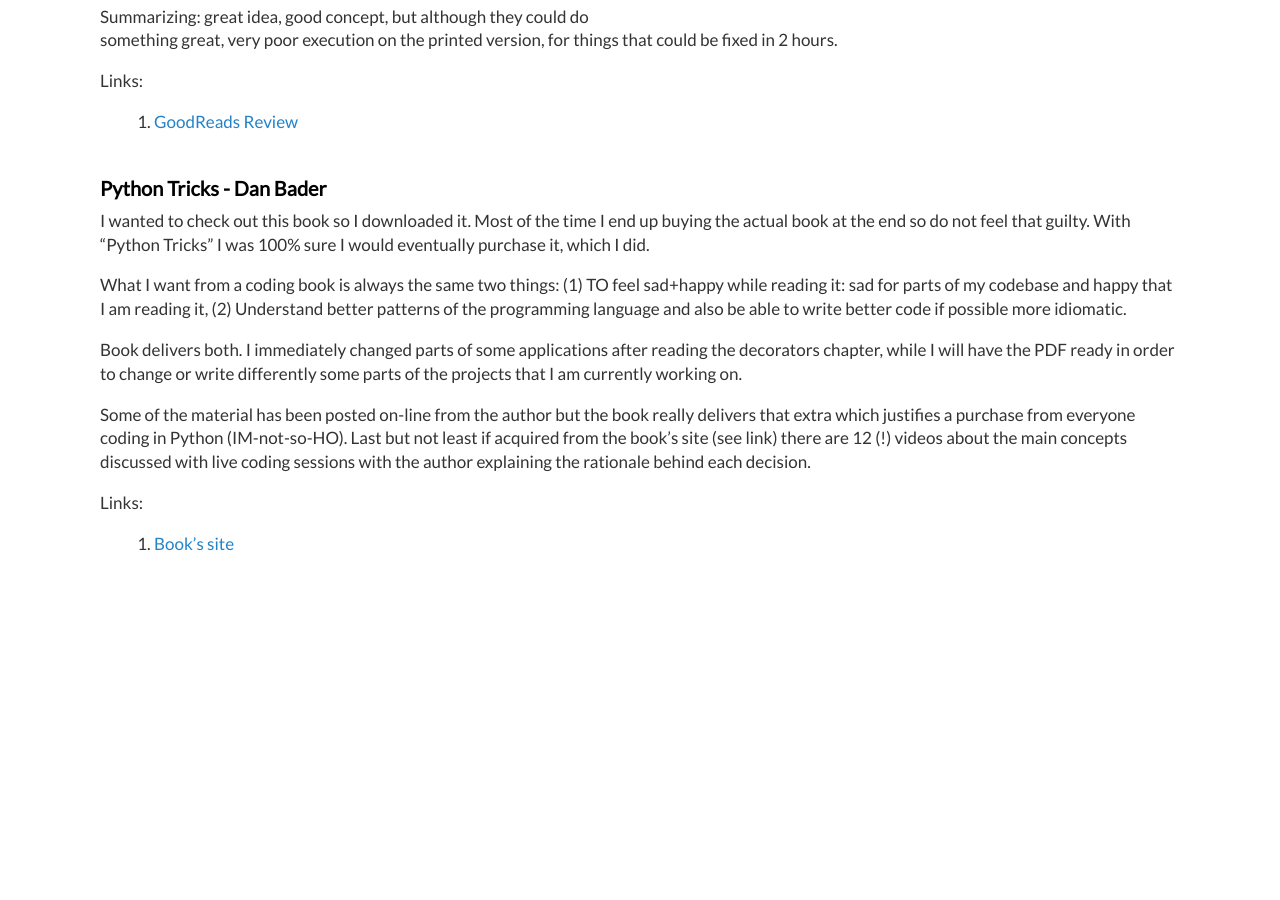
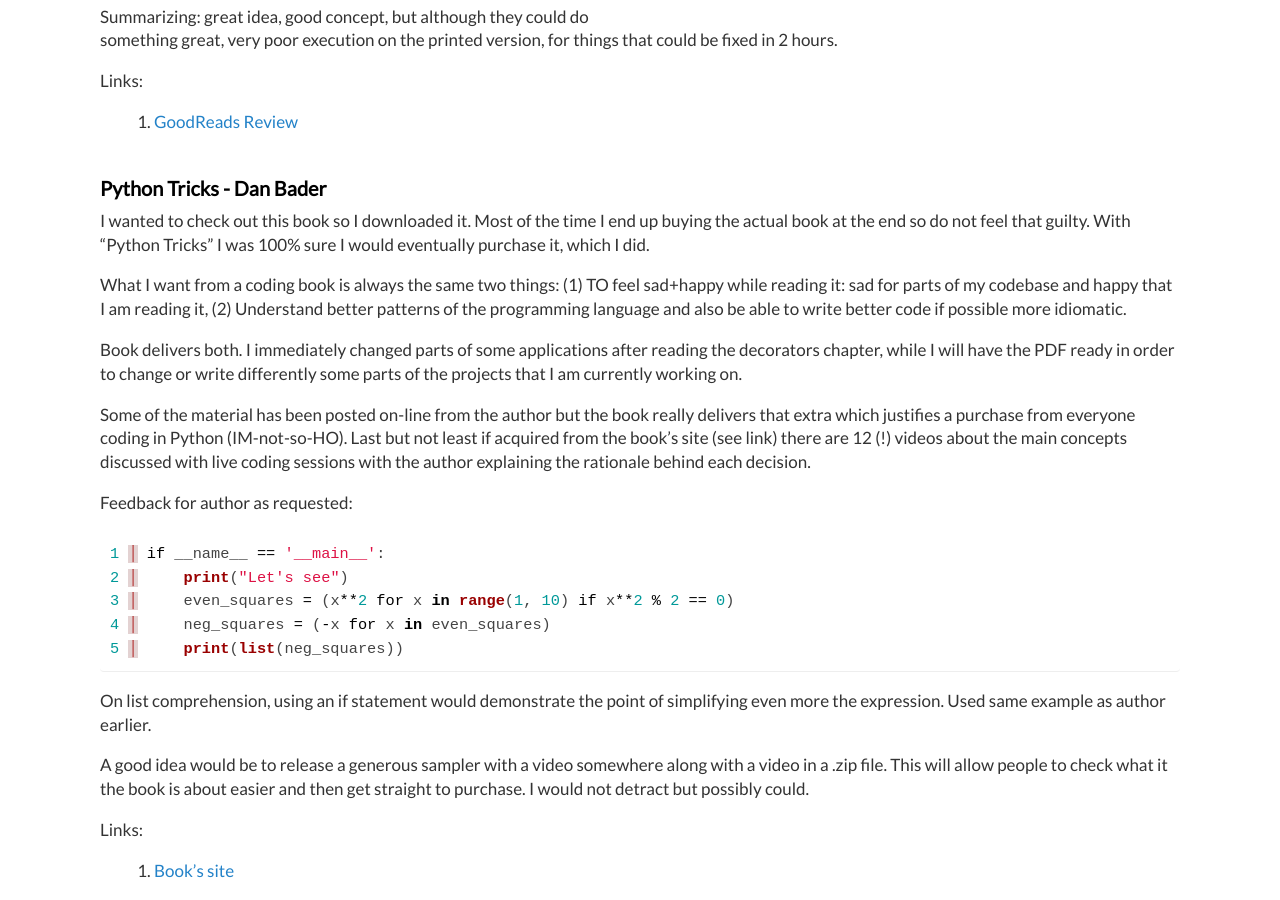
Before and after one commit to dimitrismistriotis/dimitrismistriotis.github.io, a Jekyll site: the page built from _posts/2018-01-21-books_of_2018.md, in a window 1280 px wide and 900 px high, scrolled down 9756 px. Built offline with Jekyll 4.4.1, drawn with Linux system fonts in a browser that asks for light colours; before the commit the page ends 10329 px from its top, so only the background shows below that.

Commit message:
Feedback.

````diff
--- a/_posts/2018-01-21-books_of_2018.md
+++ b/_posts/2018-01-21-books_of_2018.md
@@ -578,6 +578,24 @@
 (see link) there are 12 (!) videos about the main concepts discussed with live
 coding sessions with the author explaining the rationale behind each decision.
 
+Feedback for author as requested:
+
+```python
+1 │ if __name__ == '__main__':
+2 │     print("Let's see")
+3 │     even_squares = (x**2 for x in range(1, 10) if x**2 % 2 == 0)
+4 │     neg_squares = (-x for x in even_squares)
+5 │     print(list(neg_squares))
+```
+
+On list comprehension, using an if statement would demonstrate the point of
+simplifying even more the expression. Used same example as author earlier.
+
+A good idea would be to release a generous sampler with a video somewhere
+along with a video in a .zip file. This will allow people to check what it the
+book is about easier and then get straight to purchase. I would not detract but
+possibly could.
+
 Links:
 
 1.  [Book's site](https://realpython.com/products/python-tricks-book/)
````
